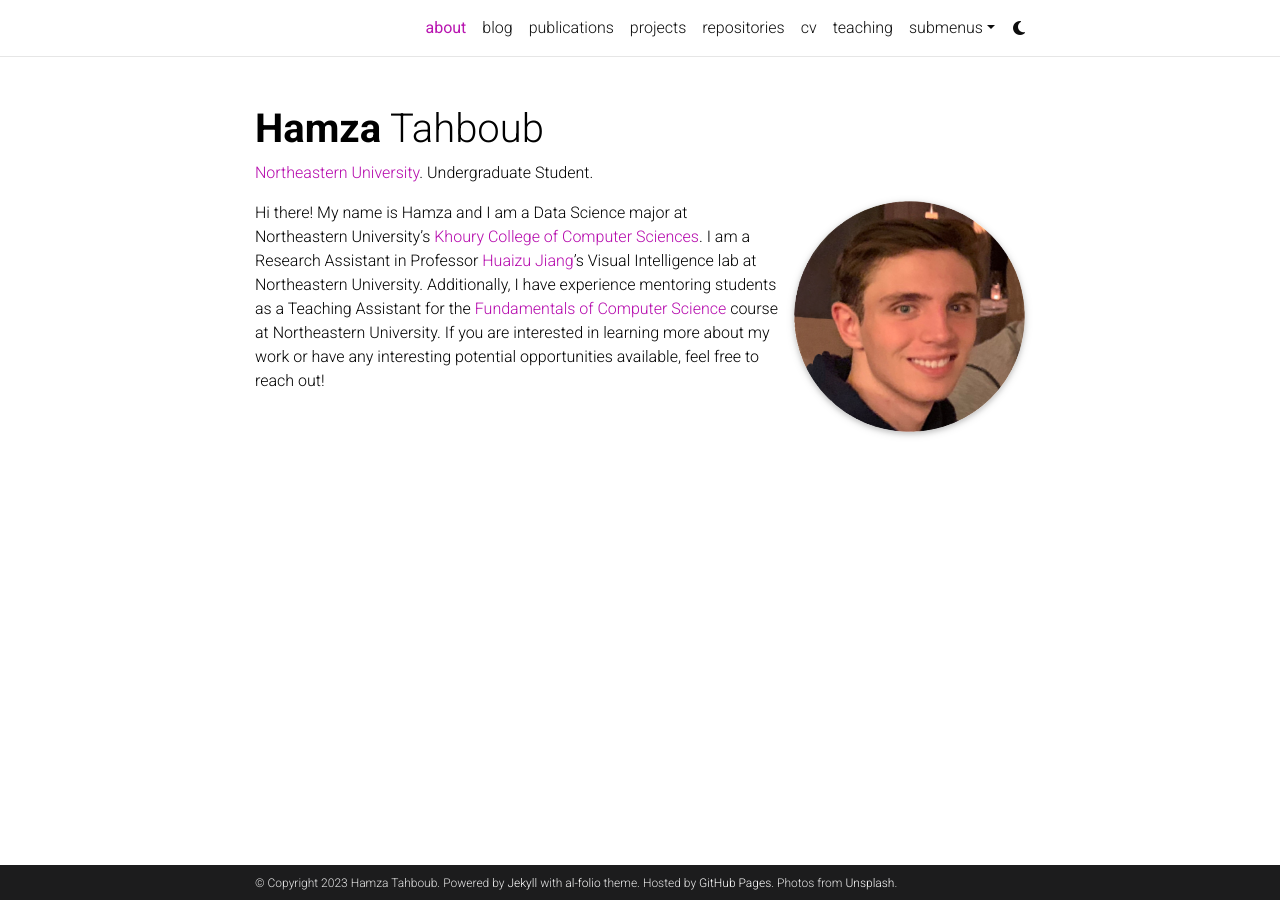
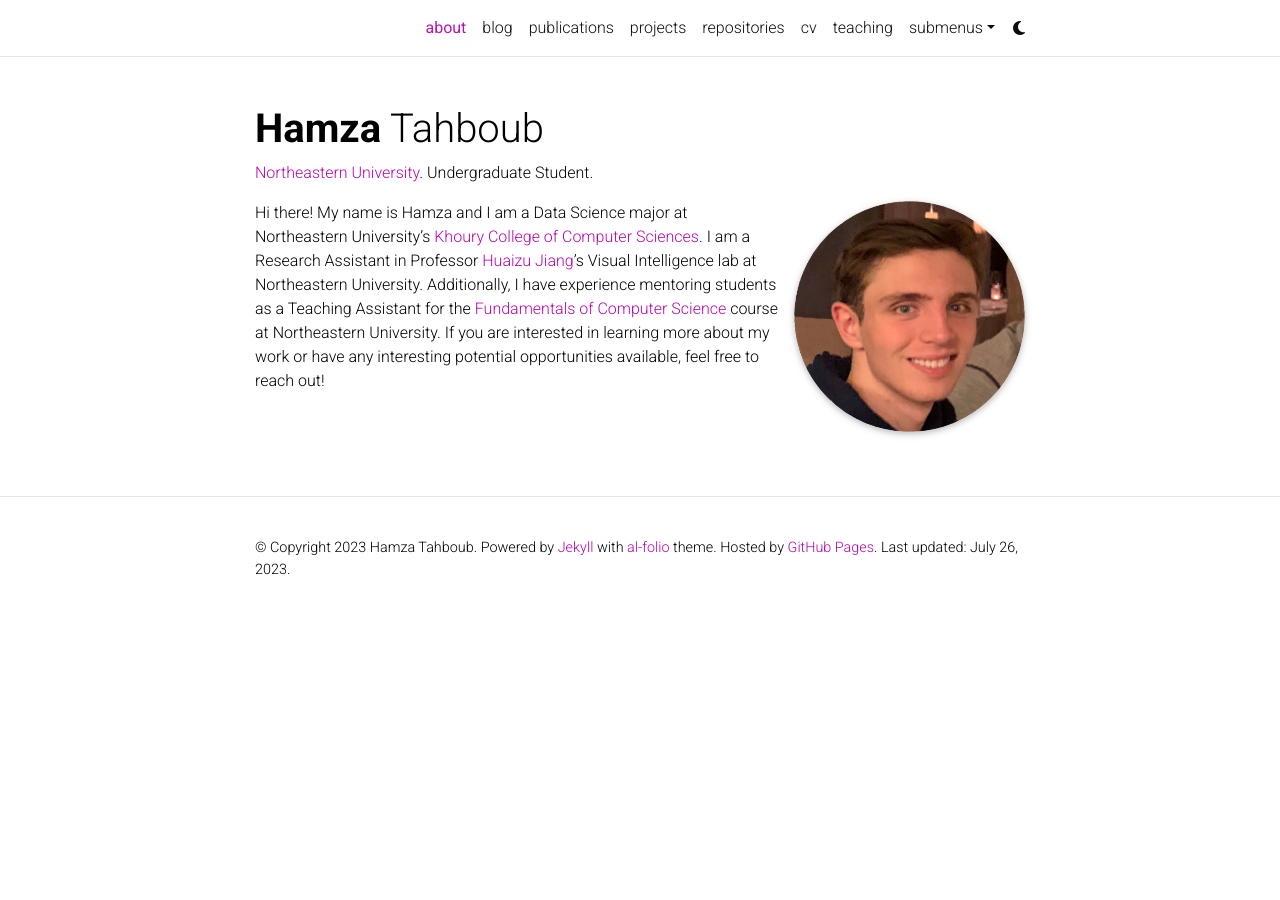
Before and after one commit to htahboub/htahboub, a Jekyll site: the page built from _pages/about.md, in a window 1280 px wide. Built offline with Jekyll 4.4.1, drawn with Linux system fonts in a browser that asks for light colours; full-size pictures stand in for the smaller copies a plugin makes; comment, search, counter and statistics services are not loaded; a style sheet for code colours, icons or effects is not loaded; some of the changed lines change nothing that is shown.

Commit message:
Update _config.yml

```diff
--- a/_config.yml
+++ b/_config.yml
@@ -6,21 +6,19 @@
 first_name: Hamza
 middle_name:
 last_name: Tahboub
-email: tahboub.h [AT] northeastern [DOT] edu
-description: > # the ">" symbol means to ignore newlines until "footer_text:"
-  A simple, whitespace theme for academics. Based on [*folio](https://github.com/bogoli/-folio) design.
+email:
+description:
 footer_text: >
   Powered by <a href="https://jekyllrb.com/" target="_blank">Jekyll</a> with <a href="https://github.com/alshedivat/al-folio">al-folio</a> theme.
   Hosted by <a href="https://pages.github.com/" target="_blank">GitHub Pages</a>.
-  Photos from <a href="https://unsplash.com" target="_blank">Unsplash</a>.
-keywords: hamza, tahboub  # add your own keywords or leave empty
+keywords: hamza,tahboub,hamza tahboub,research,northeastern,personal  # add your own keywords or leave empty
 
 lang: en # the language of your site (for example: en, fr, cn, ru, etc.)
-icon: ⚛️  # the emoji used as the favicon (alternatively, provide image name in /assets/img/)
+icon: me.png  # the emoji used as the favicon (alternatively, provide image name in /assets/img/)
 
 url: https://htahboub.github.io # the base hostname & protocol for your site
 baseurl: /htahboub/ # the subpath of your site, e.g. /blog/
-last_updated: false # set to true if you want to display last updated in the footer
+last_updated: true # set to true if you want to display last updated in the footer
 impressum_path:  # set to path to include impressum link in the footer, use the same path as permalink in a page, helps to conform with EU GDPR
 
 # -----------------------------------------------------------------------------
@@ -45,14 +43,14 @@
 # will use title and url fields
 # Take a look to https://github.com/jekyll/jekyll-feed for more customization
 
-rss_icon: true
+rss_icon: false
 
 # -----------------------------------------------------------------------------
 # Layout
 # -----------------------------------------------------------------------------
 
 navbar_fixed: true
-footer_fixed: true
+footer_fixed: false
 
 # Dimensions
 max_width: 800px
@@ -71,11 +69,11 @@
 # Social integration
 # -----------------------------------------------------------------------------
 
-github_username: # your GitHub user name
+github_username: HTahboub # your GitHub user name
 gitlab_username: # your GitLab user name
 twitter_username: # your Twitter handle
 mastodon_username: # your mastodon instance+username in the format instance.tld/@username
-linkedin_username: # your LinkedIn user name
+linkedin_username: hamzatahboub # your LinkedIn user name
 telegram_username: # your Telegram user name
 scholar_userid: # your Google Scholar ID
 semanticscholar_id: # your Semantic Scholar ID
```
